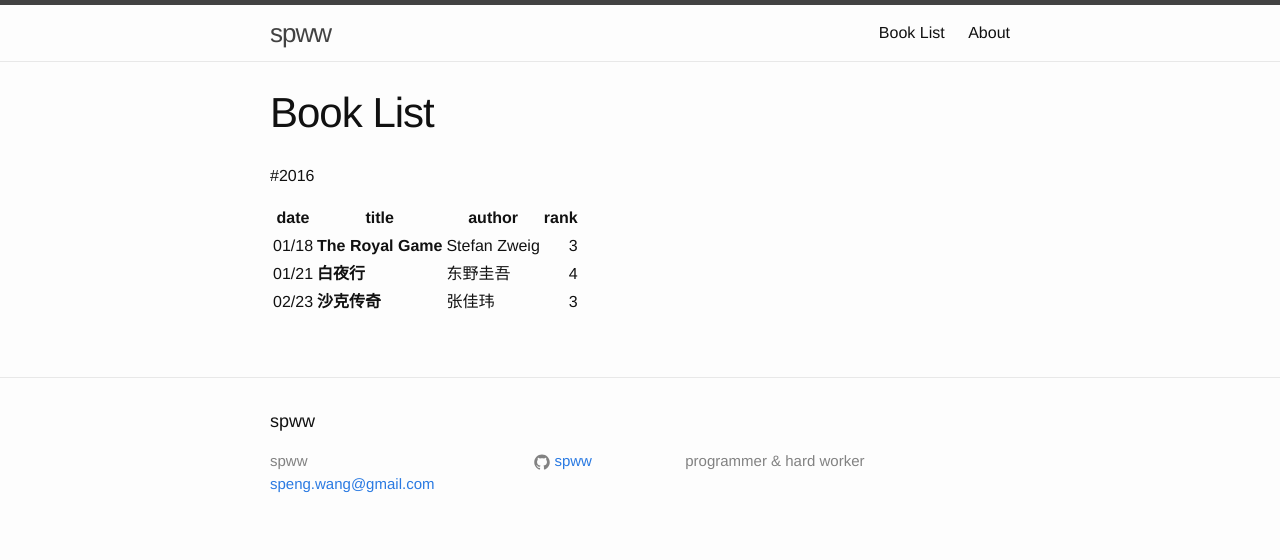
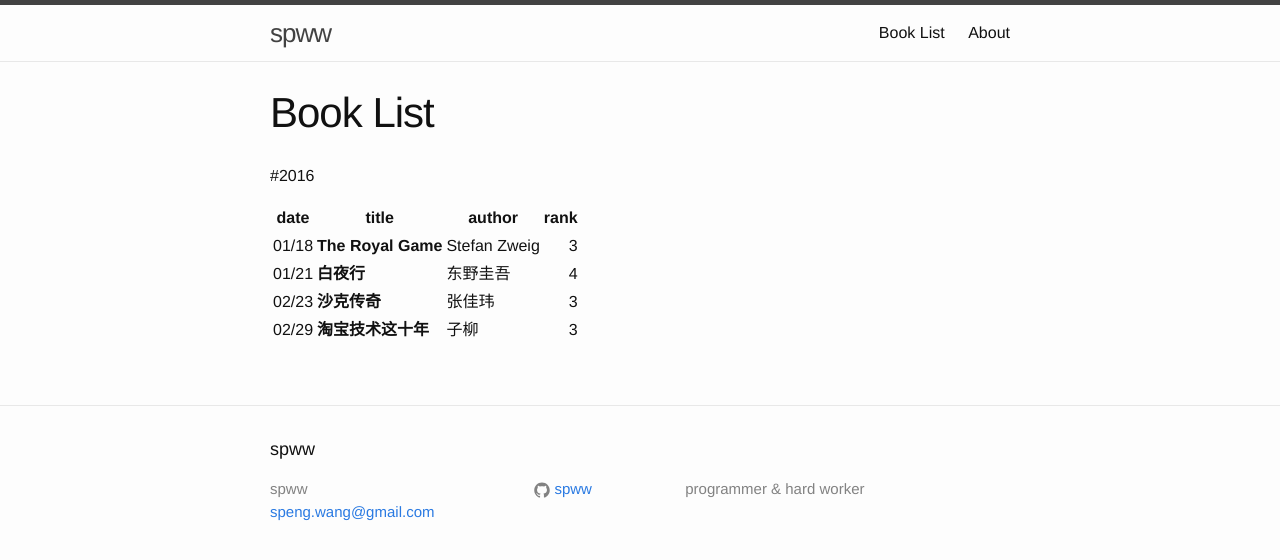
Before and after one commit to SPWW/oldblog, a Jekyll site: the page built from Reading.md, in a window 1280 px wide. Shown: the top 560 px of the page. Built offline with Jekyll 4.4.1, drawn with Linux system fonts in a browser that asks for light colours.

Commit message:
Update Reading.md

```diff
--- a/Reading.md
+++ b/Reading.md
@@ -9,5 +9,6 @@ permalink: /Reading/
 |date    |title             |author      |rank |
 |--------|------------------|------------|----:|
 |01/18   |**The Royal Game**|Stefan Zweig|3    |
-|01/21   |**白夜行**|东野圭吾|4    |
-|02/23   |**沙克传奇**|张佳玮|3|
+|01/21   |**白夜行**        |东野圭吾    |4    |
+|02/23   |**沙克传奇**      |张佳玮      |3    |
+|02/29   |**淘宝技术这十年**|子柳        |3    |
```
